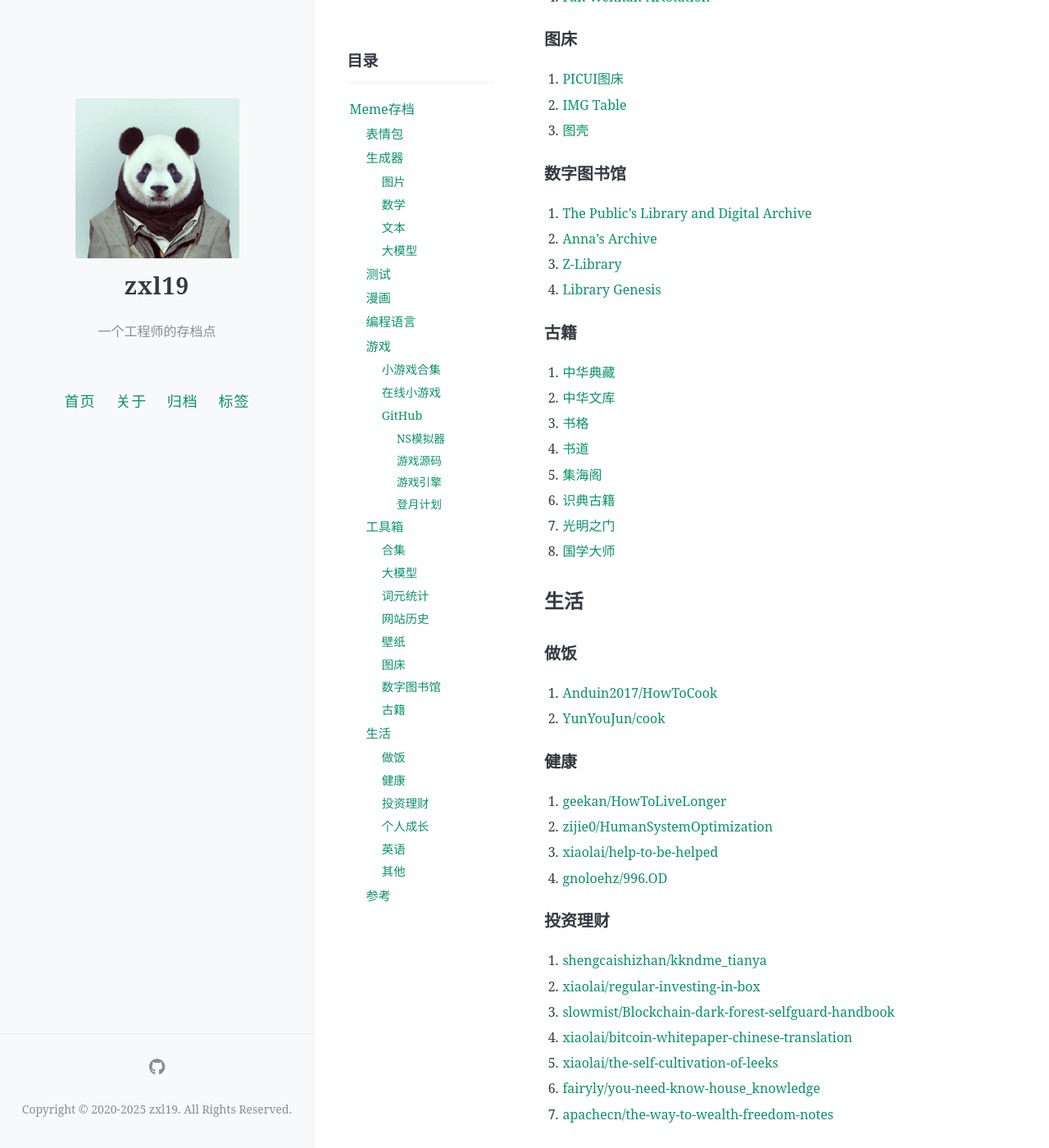
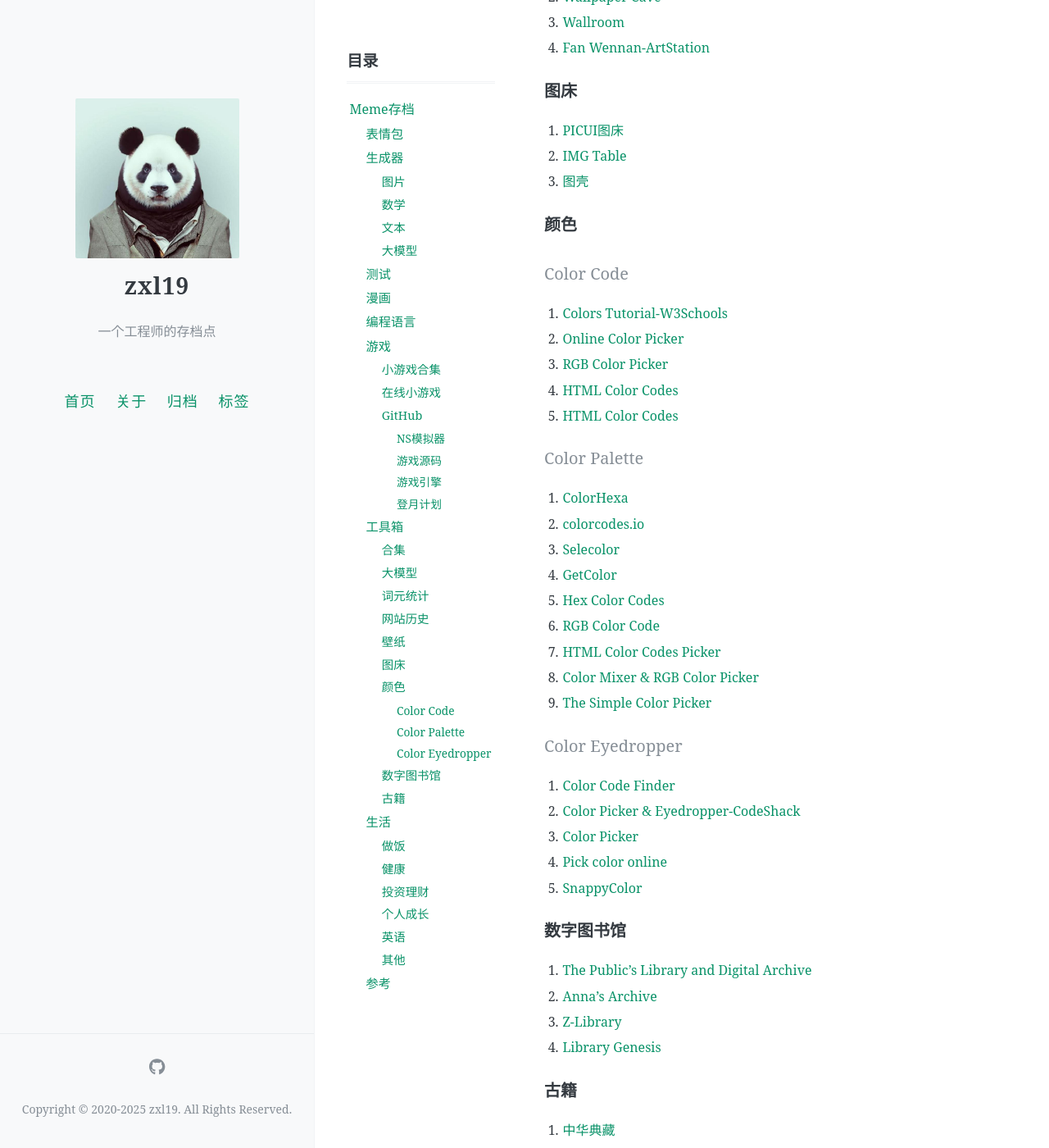
Before and after one commit to zxl19/zxl19.github.io, a Jekyll site: the page built from _posts/2020-06-08-meme-archive.md, in a window 1280 px wide and 1400 px high, scrolled down 5861 px. Shown: the whole window at 82% size. Built offline with Jekyll 4.4.1, drawn with Linux system fonts in a browser that asks for light colours; comment, search, counter and statistics services are not loaded; some of the changed text lies outside the part shown.

Commit message:
Update Posts modified:   _posts/2020-06-08-meme-archive.md modified:   _posts/2021-05-22-cpp-material.md modified:   _posts/2021-10-11-terminal-tool.md modified:   _posts/2022-09-20-personal-blog.md modified:   _posts/2023-03-17-ubuntu-help.md modified:   _posts/2023-11-20-system-monitor.md

```diff
--- a/_posts/2020-06-08-meme-archive.md
+++ b/_posts/2020-06-08-meme-archive.md
@@ -164,15 +164,17 @@ Meme这个词最初源自英国著名科学家理查德·道金斯所著的《
 4. [神奇海螺试验场](https://lab.magiconch.com)
 5. [作品集-杨二](https://yangerxiao.com/works)
 6. [IT TOOLS](https://it-tools.tech)
-7. [Online Tools-RedKetchup](https://redketchup.io)
-8. [Online Tools-lddgo](https://www.lddgo.net/en/index)
-9. [Online Calculators & Tools-RapidTables](https://www.rapidtables.com)
-10. [在线工具](https://toolonline.net)
-11. [A.Tools](https://www.a.tools)
-12. [蛙蛙工具](https://www.iamwawa.cn)
-13. [GGO导航网](https://www.ggonav.com)
-14. [zhaoolee/ChromeAppHeroes](https://github.com/zhaoolee/ChromeAppHeroes)
-15. [zhaoolee/OnlineToolsBook](https://github.com/zhaoolee/OnlineToolsBook)
+7. [UTILS](https://utils.com)
+8. [Online Tools-RedKetchup](https://redketchup.io)
+9. [Online Tools-lddgo](https://www.lddgo.net/en/index)
+10. [Online Tools-ToolsMini](https://toolsmini.com)
+11. [Online Calculators & Tools-RapidTables](https://www.rapidtables.com)
+12. [在线工具](https://toolonline.net)
+13. [A.Tools](https://www.a.tools)
+14. [蛙蛙工具](https://www.iamwawa.cn)
+15. [GGO导航网](https://www.ggonav.com)
+16. [zhaoolee/ChromeAppHeroes](https://github.com/zhaoolee/ChromeAppHeroes)
+17. [zhaoolee/OnlineToolsBook](https://github.com/zhaoolee/OnlineToolsBook)
 
 ### 大模型
 
@@ -211,6 +213,36 @@ Meme这个词最初源自英国著名科学家理查德·道金斯所著的《
 1. [PICUI图床](https://picui.cn)
 2. [IMG Table](https://imgtbl.com)
 3. [图壳](https://imgkr.com)
+
+### 颜色
+
+#### Color Code
+
+1. [Colors Tutorial-W3Schools](https://www.w3schools.com/colors/)
+2. [Online Color Picker](https://colorpicker.me)
+3. [RGB Color Picker](https://rgbcolorpicker.com)
+4. [HTML Color Codes](https://htmlcolorcodes.com)
+5. [HTML Color Codes](https://html-color.codes)
+
+#### Color Palette
+
+1. [ColorHexa](https://www.colorhexa.com)
+2. [colorcodes.io](https://colorcodes.io)
+3. [Selecolor](https://www.selecolor.com/en/)
+4. [GetColor](https://get-color.com)
+5. [Hex Color Codes](https://color-hex.org)
+6. [RGB Color Code](https://rgbcolorcode.com)
+7. [HTML Color Codes Picker](https://html-color-codes.info)
+8. [Color Mixer & RGB Color Picker](https://whatcolormake.com)
+9. [The Simple Color Picker](https://thesimplecolorpicker.com)
+
+#### Color Eyedropper
+
+1. [Color Code Finder](https://colorcodefinder.com)
+2. [Color Picker & Eyedropper-CodeShack](https://codeshack.io/color-picker/)
+3. [Color Picker](https://photocolorpicker.com)
+4. [Pick color online](https://pickcolor.online)
+5. [SnappyColor](https://www.snappycolor.com)
 
 ### 数字图书馆
 
```
Also changed, not shown: _posts/2021-05-22-cpp-material.md (+6 -4 lines), _posts/2021-10-11-terminal-tool.md (+1 -0 lines), _posts/2022-09-20-personal-blog.md (+30 -28 lines), _posts/2023-03-17-ubuntu-help.md (+4 -3 lines), _posts/2023-11-20-system-monitor.md (+31 -1 lines).
